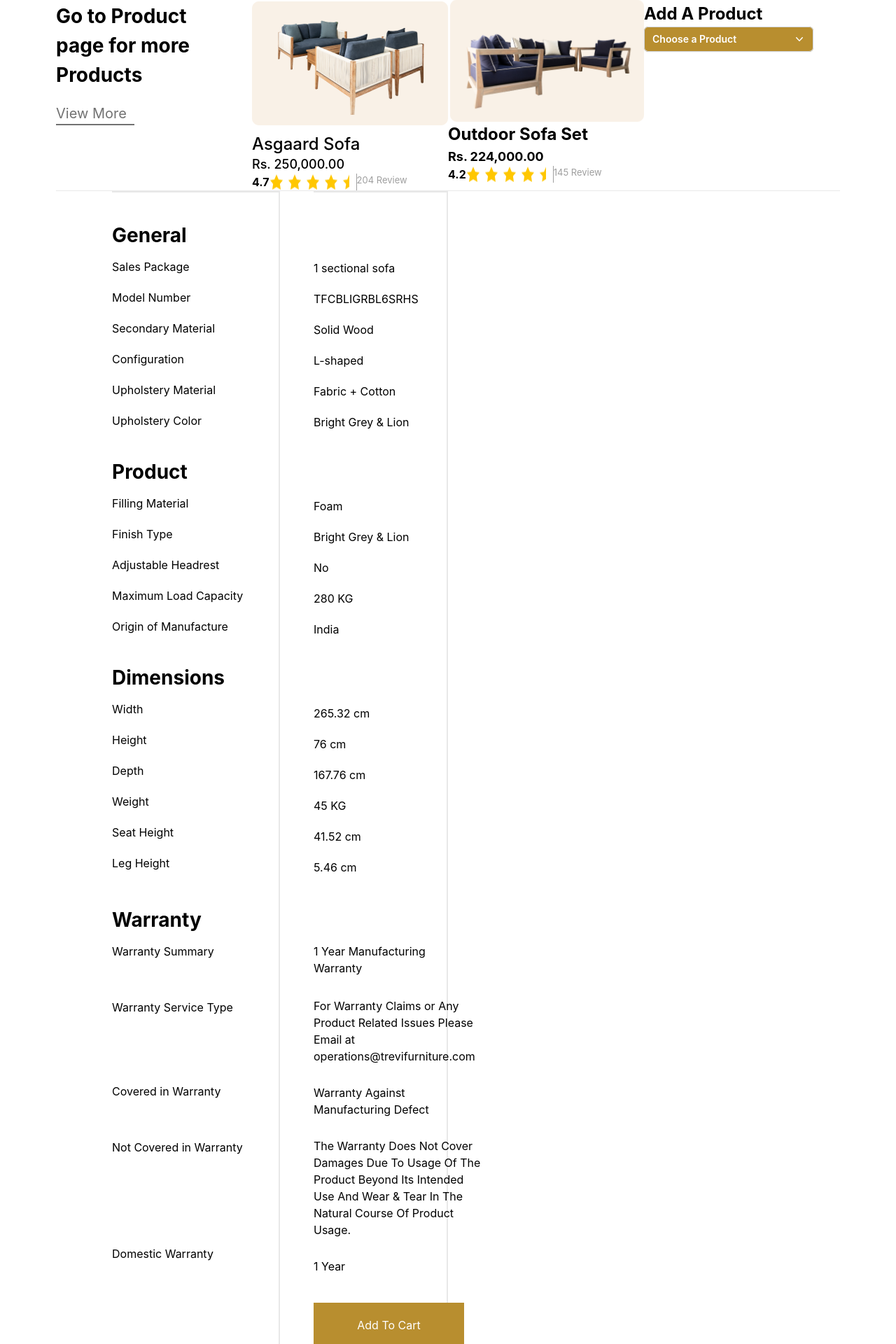
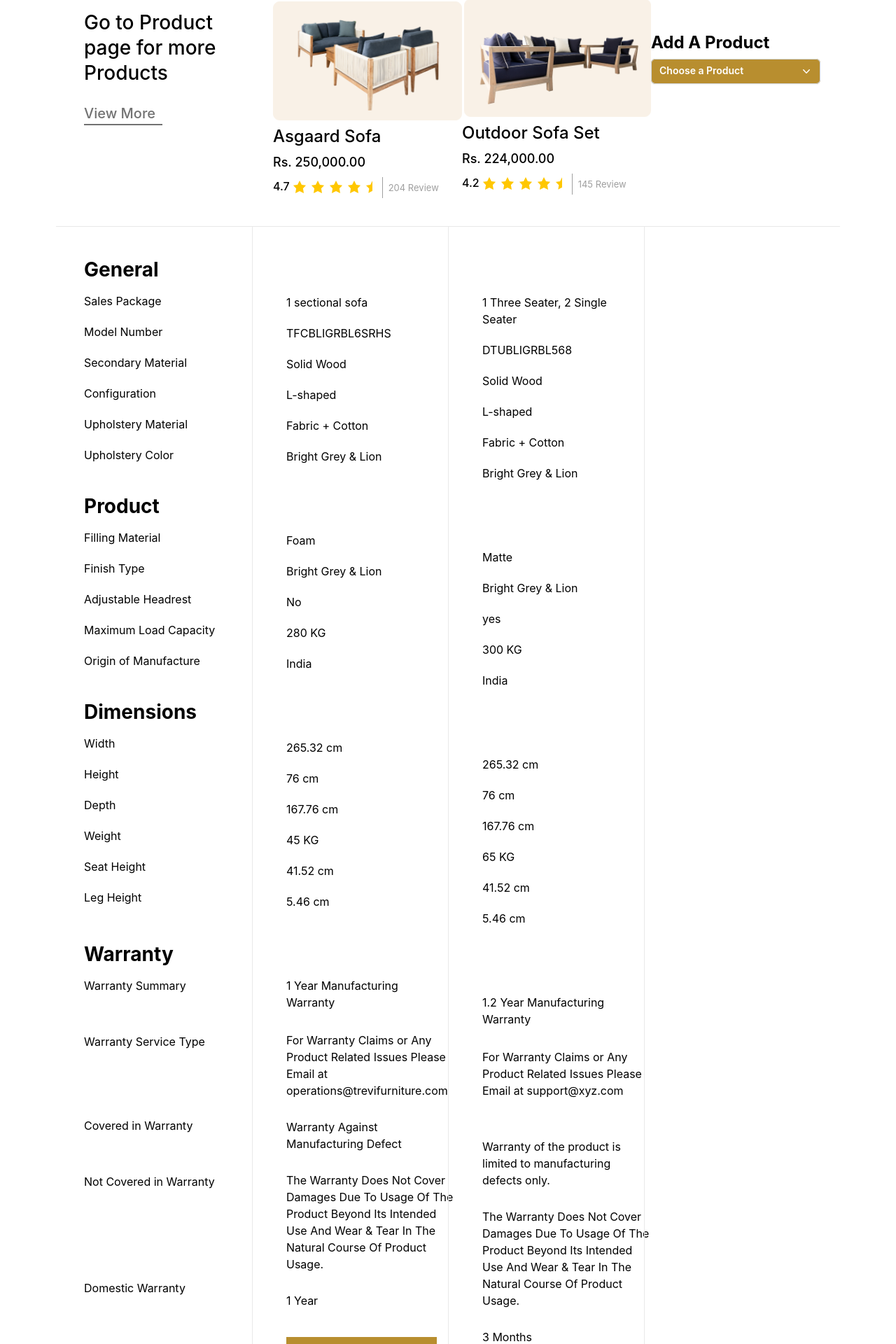
Before and after one commit to tantrinhh/web-sales, a React (Create React App) app: page /product_comparison in a window 1280 px wide. Shown: the part 326-2246 px from the top of the page at 70% size. Built offline with nearby package versions, Linux system fonts and the light colour scheme.

Commit message:
fix: product-comparison

```diff
--- a/src/Components/Home/HomePage.tsx
+++ b/src/Components/Home/HomePage.tsx
@@ -30,49 +30,49 @@ const HomePage = () => {
       image: Syltherine,
       name: "Syltherine",
       des: "Stylish cafe chair",
-      price: "Rp 2.500.000",
+      price: 2500000,
     },
     {
       image: Leviosa,
       name: "Leviosa",
       des: "Stylish cafe chair",
-      price: "Rp 2.500.000",
+      price: 2500000,
     },
     {
       image: Lolito,
       name: "Lolito",
       des: "Luxury big sofa",
-      price: "Rp 7.000.000",
+      price: 7000000,
     },
     {
       image: Respira,
       name: "Respira",
       des: "Outdoor bar table and stool",
-      price: "Rp 500.000",
+      price: 500000,
     },
     {
       image: Grifo,
       name: "Grifo",
       des: "Night lamp",
-      price: "Rp 1.500.000",
+      price: 1500000,
     },
     {
       image: Muggo,
       name: "Muggo",
       des: "SSmall mug",
-      price: "Rp 150.000",
+      price: 150000,
     },
     {
       image: Pingky,
       name: "Pingky",
       des: "Cute bed set",
-      price: "Rp 7.000.000",
+      price: 7000000,
     },
     {
       image: Potty,
       name: "Potty",
       des: "Minimalist flower pot",
-      price: "Rp 500.000",
+      price: 500000,
     },
   ];
   return (
@@ -171,8 +171,8 @@ const HomePage = () => {
                           <p className="text-[16px] font-medium leading-6 text-[#898989]">
                             {products.des}
                           </p>
-                          <h3 className="font-semibold leading-[30px] text-[#3A3A3A] text-[20px]">
-                            {products.price}
+                          <h3 className="font-bold text-[20px]">
+                          Rp {products.price.toLocaleString()}
                           </h3>
                         </div>
                       </div>
--- a/src/Components/Product_Comparison/ProductComparison.tsx
+++ b/src/Components/Product_Comparison/ProductComparison.tsx
@@ -27,15 +27,15 @@ const ProductComparison = () => {
         </div>
       </div>
 <div className='divide-y divide-[#E8E8E8] container mb-20'>
-<div className='grid grid-cols-4'>
-        <div className='col-span-1 mt-9'>
-            <h1 className='w-[223px] h-[105px] text-[28px] font-bold'>Go to Product page for more Products</h1>
-            <p className='text-[#727272] text-[20px] mt-10'>View More</p>
+<div className='grid grid-cols-4 ml-10'>
+        <div className='col-span-1 mt-12'>
+            <h1 className='w-[223px] h-[105px] text-[28px] font-medium leading-9'>Go to Product page for more Products</h1>
+            <p className='text-[#727272] text-[20px] mt-7 leading-[30px] font-medium'>View More</p>
             <div className='w-28 mb-16'>
                 <div className='border-b-2 border-b-[#727272]'></div>
             </div>
         </div>
-        <div className="col-span-1 mt-9">
+        <div className="col-span-1 mt-9 space-y-2">
           <img src={sofa1} alt="" />
           <h1 className="text-[24px] font-medium leading-[30px] mt-3">
             Asgaard Sofa
@@ -43,32 +43,36 @@ const ProductComparison = () => {
           <p className="text-[18px] font-medium leading-[27px]">
             Rs. 250,000.00
           </p>
-          <div className="flex">
-            <p className="text-18px font-bold">4.7</p>
-            <img src={stars} alt="" />
-            <p className="border-l-[1px] border-[#9F9F9F] text-[13px] text-[#9F9F9F]">
-              204 Review
-            </p>
+          <div className="flex gap-1">
+            <p className="text-18px font-medium leading-[27px]">4.7</p>
+            <img src={stars} alt="" className="w-[124px] h-[20px] top-[718px] left-[428px] mt-1"/>
+            <div className="border-l-[1px] border-[#9F9F9F] text-[13px] text-[#9F9F9F] leading-[30px] font-normal">
+              <p className="ml-2">204 Review</p>
+            </div>
           </div>
         </div>
-        <div className="col-span-1">
+        <div className="col-span-1 space-y-2">
           <img src={sofa2} alt="" />
-          <h1 className="text-[24px] font-bold">Outdoor Sofa Set</h1>
-          <p className="text-[18px] font-bold">Rs. 224,000.00</p>
-          <div className="flex">
-            <p className="text-18px font-bold">4.2</p>
-            <img src={stars} alt="" />
-            <p className="border-l-[1px] border-[#9F9F9F] text-[13px] text-[#9F9F9F]">
-              145 Review
-            </p>
+          <h1 className="text-[24px] font-medium leading-[30px] mt-3">
+          Outdoor Sofa Set
+          </h1>
+          <p className="text-[18px] font-medium leading-[27px]">
+          Rs. 224,000.00
+          </p>
+          <div className="flex gap-1">
+            <p className="text-18px font-medium leading-[27px]">4.2</p>
+            <img src={stars} alt="" className="w-[124px] h-[20px] top-[718px] left-[428px] mt-1"/>
+            <div className="border-l-[1px] border-[#9F9F9F] text-[13px] text-[#9F9F9F] leading-[30px] font-normal">
+              <p className="ml-2">145 Review</p>
+            </div>
           </div>
         </div>
-        <div className="col-span-1 mt-9">
-          <h1 className="text-[24px] font-bold">Add A Product</h1>
-          <div>
+        <div className="col-span-1 mt-20">
+          <h1 className="text-[24px] font-bold leading-[30px]">Add A Product</h1>
+          <div className="mt-2">
             <button
               type="button"
-              className="inline-flex w-[242px] gap-x-20 rounded-md bg-[#B88E2F] px-3 py-2 text-sm font-semibold text-[#FFFFFF] shadow-sm ring-1 ring-inset ring-gray-300"
+              className="inline-flex w-[242px] gap-x-20 rounded-md bg-[#B88E2F] px-3 py-2 text-sm font-semibold text-[#FFFFFF] shadow-sm ring-1 ring-inset ring-gray-300 leading-[17.71px]"
               id="menu-button"
               aria-expanded="true"
               aria-haspopup="true"
@@ -90,113 +94,8 @@ const ProductComparison = () => {
           </div>
         </div>
       </div>
-      <div className="grid grid-cols-4  container">
-        <div className="col-span-1 border-t-2 border-r-2 border-[#E8E8E8]">
-          <div className="mt-10 space-y-3">
-            <h1 className="text-[28px] font-bold">General</h1>
-            <ul className="space-y-5">
-              <li>Sales Package</li>
-              <li>Model Number</li>
-              <li>Secondary Material</li>
-              <li>Configuration</li>
-              <li>Upholstery Material</li>
-              <li>Upholstery Color</li>
-            </ul>
-          </div>
-          <div className="mt-10 space-y-3">
-            <h1 className="text-[28px] font-bold">Product </h1>
-
-            <ul className="space-y-5">
-              <li>Filling Material</li>
-              <li>Finish Type</li>
-              <li>Adjustable Headrest</li>
-              <li>Maximum Load Capacity</li>
-              <li>Origin of Manufacture</li>
-            </ul>
-          </div>
-          <div className="mt-10 space-y-3">
-            <h1 className="text-[28px] font-bold">Dimensions </h1>
-            <ul className="space-y-5">
-              <li>Width</li>
-              <li>Height</li>
-              <li>Depth</li>
-              <li>Weight</li>
-              <li>Seat Height</li>
-              <li>Leg Height</li>
-            </ul>
-          </div>
-          <div className="mt-12 space-y-3">
-            <div className="space-y-3">
-              <h1 className="text-[28px] font-bold">Warranty </h1>
-              <ul>
-                <li>Warranty Summary</li>
-                <li className="mt-14">Warranty Service Type</li>
-                <li className="mt-24">Covered in Warranty</li>
-                <li className="mt-14">Not Covered in Warranty</li>
-                <li className="mt-32">Domestic Warranty</li>
-              </ul>
-            </div>
-          </div>
-        </div>
-        <div className="col-span-1  border-t-2 border-r-2 border-[#E8E8E8] ml-12">
-          <div className="mt-24 space-y-3">
-            <ul className="space-y-5">
-              <li>1 sectional sofa</li>
-              <li>TFCBLIGRBL6SRHS</li>
-              <li>Solid Wood</li>
-              <li>L-shaped</li>
-              <li>Fabric + Cotton</li>
-              <li>Bright Grey & Lion</li>
-            </ul>
-          </div>
-          <div className="mt-24 space-y-3">
-            <ul className="space-y-5">
-              <li>Foam</li>
-              <li>Bright Grey & Lion</li>
-              <li>No</li>
-              <li>280 KG</li>
-              <li>India</li>
-            </ul>
-          </div>
-          <div className="mt-24 space-y-3">
-            <ul className="space-y-5">
-              <li>265.32 cm</li>
-              <li>76 cm</li>
-              <li>167.76 cm</li>
-              <li>45 KG</li>
-              <li>41.52 cm</li>
-              <li>5.46 cm</li>
-            </ul>
-          </div>
-          <div className="mt-24">
-            <div>
-              <ul className="space-y-7">
-                <li className="h-[50px] w-[226px]">
-                  1 Year Manufacturing Warranty
-                </li>
-                <li className=" w-[241px]">
-                  For Warranty Claims or Any Product Related Issues Please Email
-                  at operations@trevifurniture.com
-                </li>
-                <li className="w-[241px]">
-                  Warranty Against Manufacturing Defect
-                </li>
-                <li className="w-[241px] mt-10">
-                  The Warranty Does Not Cover Damages Due To Usage Of The
-                  Product Beyond Its Intended Use And Wear & Tear In The Natural
-                  Course Of Product Usage.
-                </li>
-                <li>1 Year</li>
-              </ul>
-            </div>
-            <button className="bg-[#B88E2F] text-[#FFFFFF] w-[215px] h-[64px] mt-10">
-              Add To Cart
-            </button>
-          </div>
-        </div>
-    </div>
     <div className='grid grid-cols-4 divide-x divide-[#E8E8E8] mt-10'>
-        <div className='col-span-1 '>
+        <div className='col-span-1 ml-10'>
 
             <div className='mt-10 space-y-3'>
             <h1 className='text-[28px] font-bold'>General</h1>
@@ -246,12 +145,8 @@ const ProductComparison = () => {
                     </ul>
                 </div>
             </div>
-            <button className="bg-[#B88E2F] text-[#FFFFFF] w-[215px] h-[64px] mt-9">
-              Add To Cart
-            </button>
           </div>
-        </div>
-        <div className='col-span-1'>
+          <div className='col-span-1'>
             <div className='mt-24 space-y-3 ml-12'>
                 <ul className='space-y-5'>
                 <li>1 sectional sofa</li>
@@ -346,6 +241,8 @@ const ProductComparison = () => {
             </div>
         </div>
         <div className='col-span-1'></div>
+        </div>
+
     </div>
     </>
   );
```
